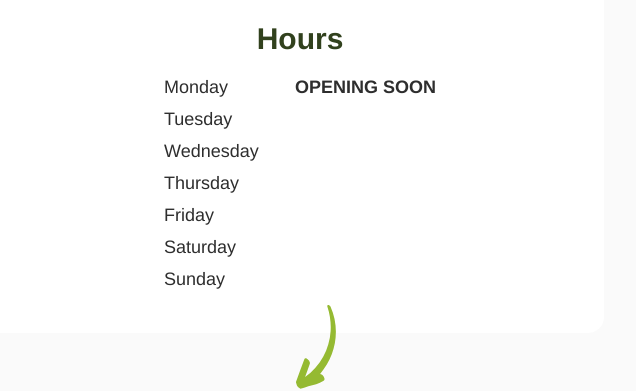
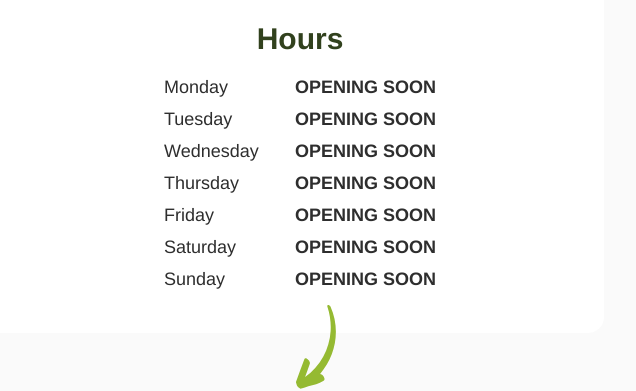
Before and after one commit to crocdigital/lewrap, an Astro site: page /locations/new-location in a window 1280 px wide. Shown: the part 431-822 px from the top of the page, 644-1280 px from the left. Built offline with nearby package versions, Linux system fonts and the light colour scheme; Astro itself is replaced by a stand-in of ours.

Commit message:
Updated 1 file via CloudCannon.

```diff
--- a/src/content/locations/new-location.md
+++ b/src/content/locations/new-location.md
@@ -16,12 +16,12 @@ phone: ''
 email: miranda@lewrap.com
 hours:
   monday: OPENING SOON
-  tuesday:
-  wednesday:
-  thursday:
-  friday:
-  saturday:
-  sunday:
+  tuesday: OPENING SOON
+  wednesday: OPENING SOON
+  thursday: OPENING SOON
+  friday: OPENING SOON
+  saturday: OPENING SOON
+  sunday: OPENING SOON
 image: /images/locations/website-storeimages-1.png
 order_now_link: https://lewrap.redcatcloud.com.au/app/menu/
 featured: false
```
